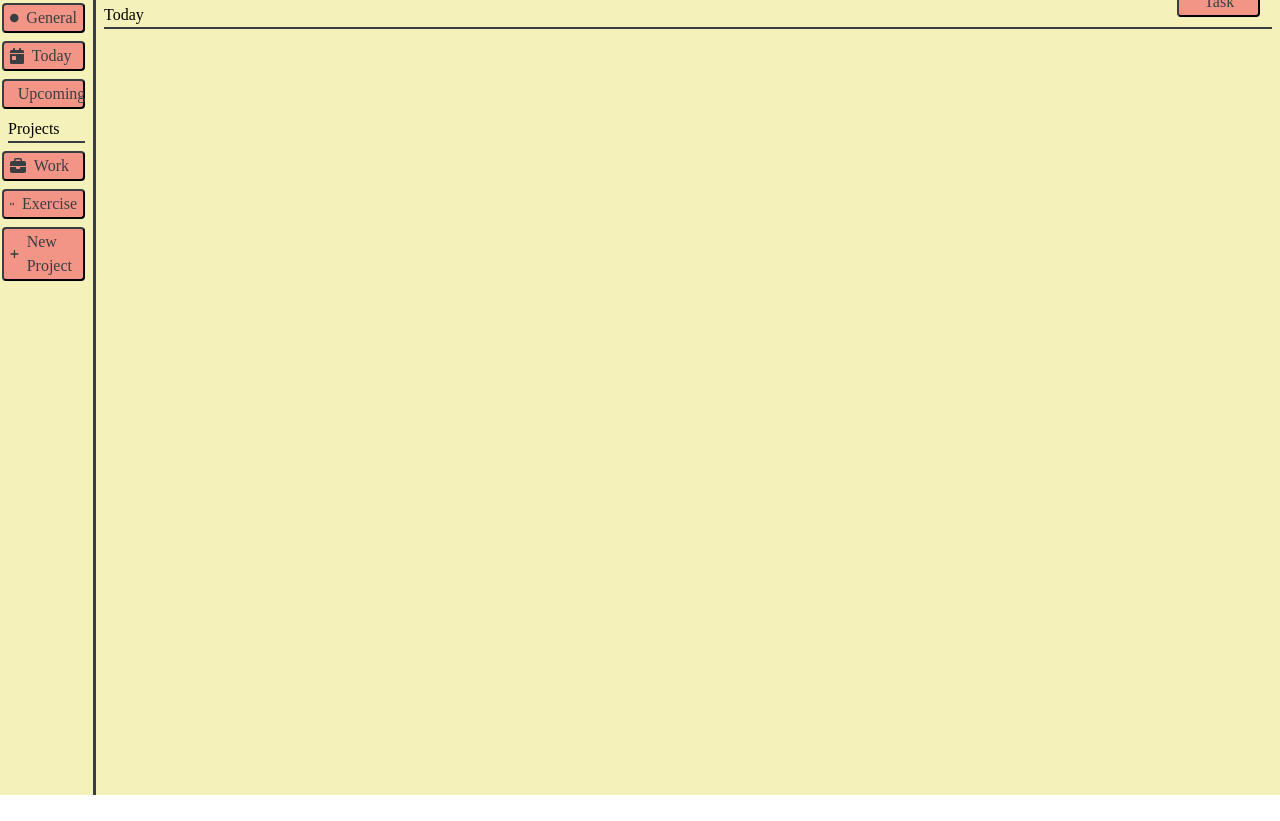
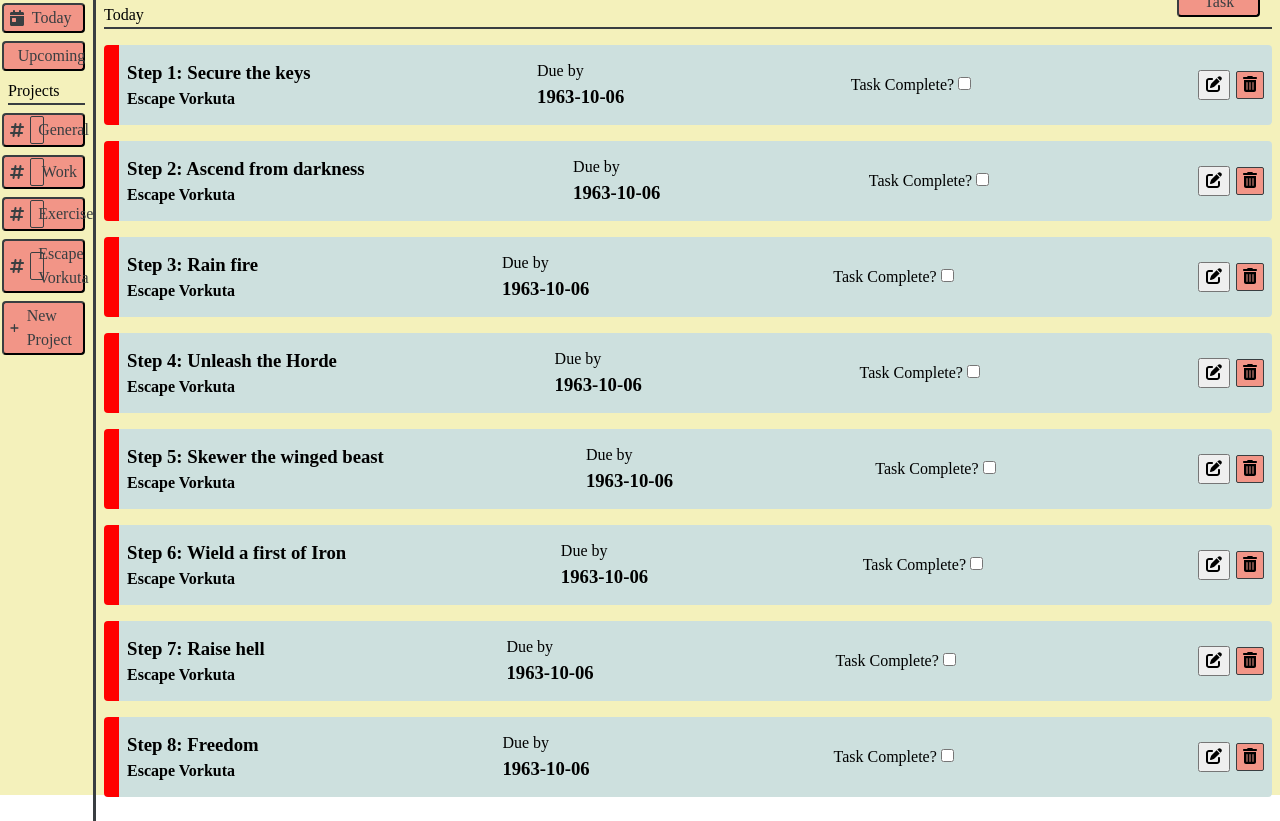
Before and after one commit to abdusali1234/odin-todo-list, a website built with webpack: page src/index.html in a window 1280 px wide. Shown: the part 45-866 px from the top of the page. Before the commit the page ends 840 px from the top, so only its background shows below. Built offline with nearby package versions, Linux system fonts and the light colour scheme.

Commit message:
edited storagecontroller class to avoid ambiguity in get methods

```diff
--- a/src/DOMEvents.js
+++ b/src/DOMEvents.js
@@ -25,12 +25,10 @@ class UserInterface {
     addAllProjectsToForm() {
         const projectSelectionList = document.getElementById("project-select");
         projectSelectionList.innerHTML = `<option value="" disabled selected>Select your option</option>`;
-        const projects = Array.from(document.getElementById("projects-list").children);
-        projects.unshift(document.getElementById("general"));
-        projects.forEach(project => {
+        StorageController.getProjects().forEach(project => {
             const option = document.createElement("option");
-            option.value = project.textContent || project;
-            option.textContent = project.textContent || project;
+            option.value = project.textContent || project.title;
+            option.textContent = project.textContent || project.title;
             projectSelectionList.appendChild(option);
         });
     }
@@ -47,6 +45,10 @@ class UserInterface {
                 <section class="time-details">
                     <p>Due by</p>
                     <h3 class="task-date">${item.dueDate}</h3>
+                </section>
+                <section>
+                    <label for="task-check">Task Complete?</label>
+                    <input type="checkbox"  id="task-check" name="task-check">
                 </section>
                 <section class="icons">
                     <button class="edit-task"><i class="fas fa-edit"></i></button>
@@ -128,6 +130,19 @@ const DomEvents = () => {
         StorageController.saveTask(task);
     })
 
+    document.querySelectorAll("input[name=task-check]").forEach(checkBox => {
+        checkBox.addEventListener('change', (event) =>{
+            console.log("something's changed!!!")
+            if (event.target.checked){
+                console.log("checked!")
+                const card = checkBox.closest("div");
+                console.log(card);
+                card.style.setProperty("text-decoration", "line-through");
+            }
+        })
+    })
+
+
     document.addEventListener("DOMContentLoaded", (event) => {
         ui.render();
     })
--- a/src/index.html
+++ b/src/index.html
@@ -15,10 +15,6 @@
     </header>
     <main>
         <section id="sidebar">
-            <button class="sidebar-btn" id="general">
-                <div class="icons"><i class="fa-solid fa-circle"></i></div>
-                <div class="sidebar-btn-text">General</div>
-            </button>
             <button class="sidebar-btn" id="today">
                 <div class="icons"><i class="fas fa-calendar-day"></i></div>
                 <div class="sidebar-btn-text">Today</div>
@@ -29,14 +25,6 @@
             </button>
             <div class="subheading" id="projects-subheading">Projects</div>
             <div id="projects-list">
-                <button class="sidebar-btn" id="work">
-                    <div class="icons"><i class="fa-solid fa-briefcase"></i></div>
-                    <div class="sidebar-btn-text">Work</div>
-                </button>
-                <button class="sidebar-btn" id="exercise">
-                    <div class="icons"><i class="fa-solid fa-dumbbell"></i></div>
-                    <div class="sidebar-btn-text">Exercise</div>
-                </button>
             </div>
             <button class="sidebar-btn open-dialog" id="create-new-project">
                 <div class="icons"><i class="fas fa-plus"></i></div>
--- a/src/storage.js
+++ b/src/storage.js
@@ -1,33 +1,47 @@
 import { UserInterface } from "./DOMEvents";
 import Project from "./project";
+import Task from "./task";
 
 export default class StorageController {
-    // constructor(tasks){
-    //     if (localStorage.getItem('tasks') === null){
-    //         this.tasks = new Array();
-    //     }else {
-    //         this.tasks = JSON.parse(localStorage.getItem('tasks'));
-    //     }
-    // }
 
     static tasks = JSON.parse(localStorage.getItem('tasks')) || [];
     static projects = JSON.parse(localStorage.getItem('projects')) || [];
 
     static saveTask(task) {
-        this.tasks.push(task);
-        localStorage.setItem('tasks', JSON.stringify(this.tasks));
+        StorageController.tasks.push(task);
+        localStorage.setItem('tasks', JSON.stringify(StorageController.tasks));
     }
 
     static getTasks(){
-        return JSON.parse(localStorage.getItem('tasks'));
+        return StorageController.tasks;
     }
 
     static saveProject(project) {
-        this.projects.push(project);
-        localStorage.setItem('projects', JSON.stringify(this.projects));
+        StorageController.projects.push(project);
+        localStorage.setItem('projects', JSON.stringify(StorageController.projects));
     }
 
     static getProjects(){
-        return JSON.parse(localStorage.getItem('projects'));
+        return StorageController.projects;
     }
+
+    // TO DO:
+    // Delete Projects and tasks
+    // edit tasks
 }
+
+// Populate with some projects and tasks
+if (!localStorage.getItem('tasks')||!localStorage.getItem('projects')){
+    StorageController.saveProject(new Project("General"));
+    StorageController.saveProject(new Project("Work"));
+    StorageController.saveProject(new Project("Exercise"));
+    StorageController.saveProject(new Project("Escape Vorkuta"));
+    StorageController.saveTask(new Task("Step 1: Secure the keys", "1963-10-06", "Escape Vorkuta", "high"));
+    StorageController.saveTask(new Task("Step 2: Ascend from darkness", "1963-10-06", "Escape Vorkuta", "high"));
+    StorageController.saveTask(new Task("Step 3: Rain fire", "1963-10-06", "Escape Vorkuta", "high"));
+    StorageController.saveTask(new Task("Step 4: Unleash the Horde", "1963-10-06", "Escape Vorkuta", "high"));
+    StorageController.saveTask(new Task("Step 5: Skewer the winged beast", "1963-10-06", "Escape Vorkuta", "high"));
+    StorageController.saveTask(new Task("Step 6: Wield a first of Iron", "1963-10-06", "Escape Vorkuta", "high"));
+    StorageController.saveTask(new Task("Step 7: Raise hell", "1963-10-06", "Escape Vorkuta", "high"));
+    StorageController.saveTask(new Task("Step 8: Freedom", "1963-10-06", "Escape Vorkuta", "high"));
+}
```
Also changed, not shown: dist/index.html, 1 other file.
